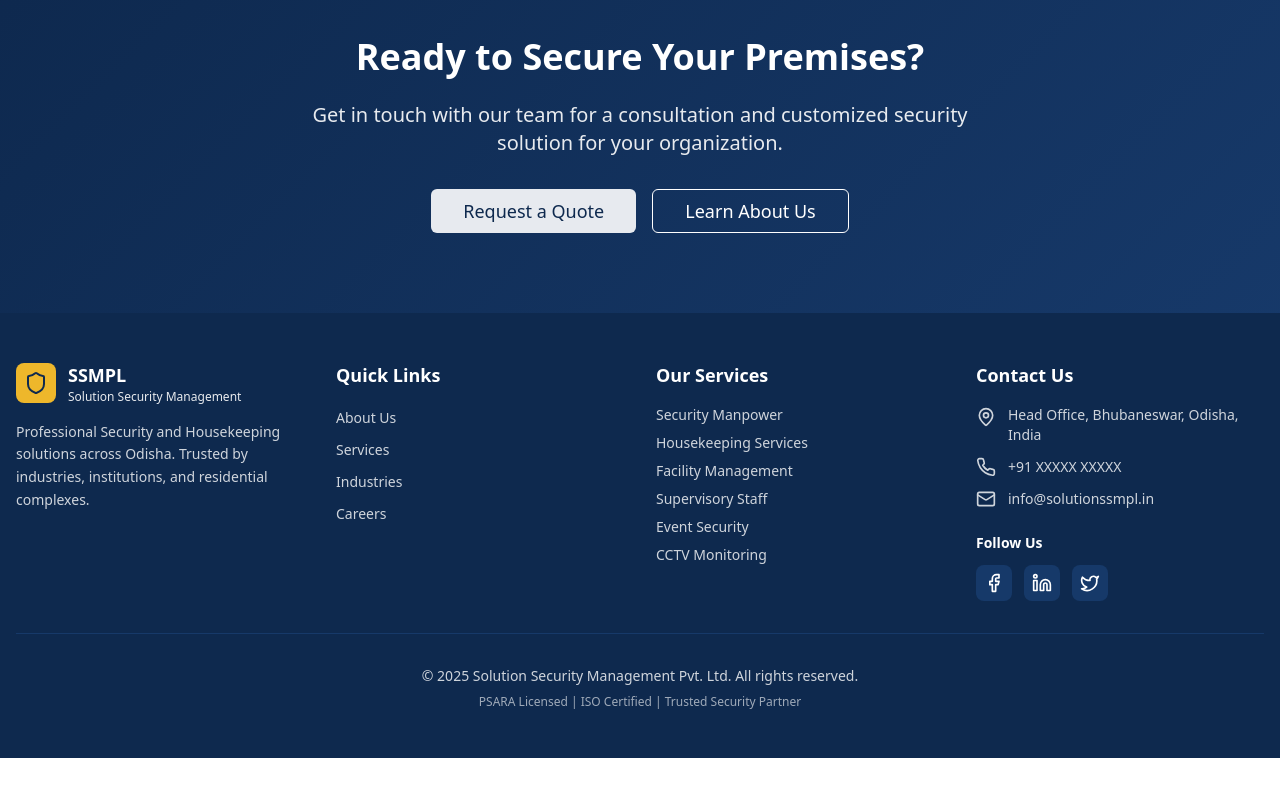
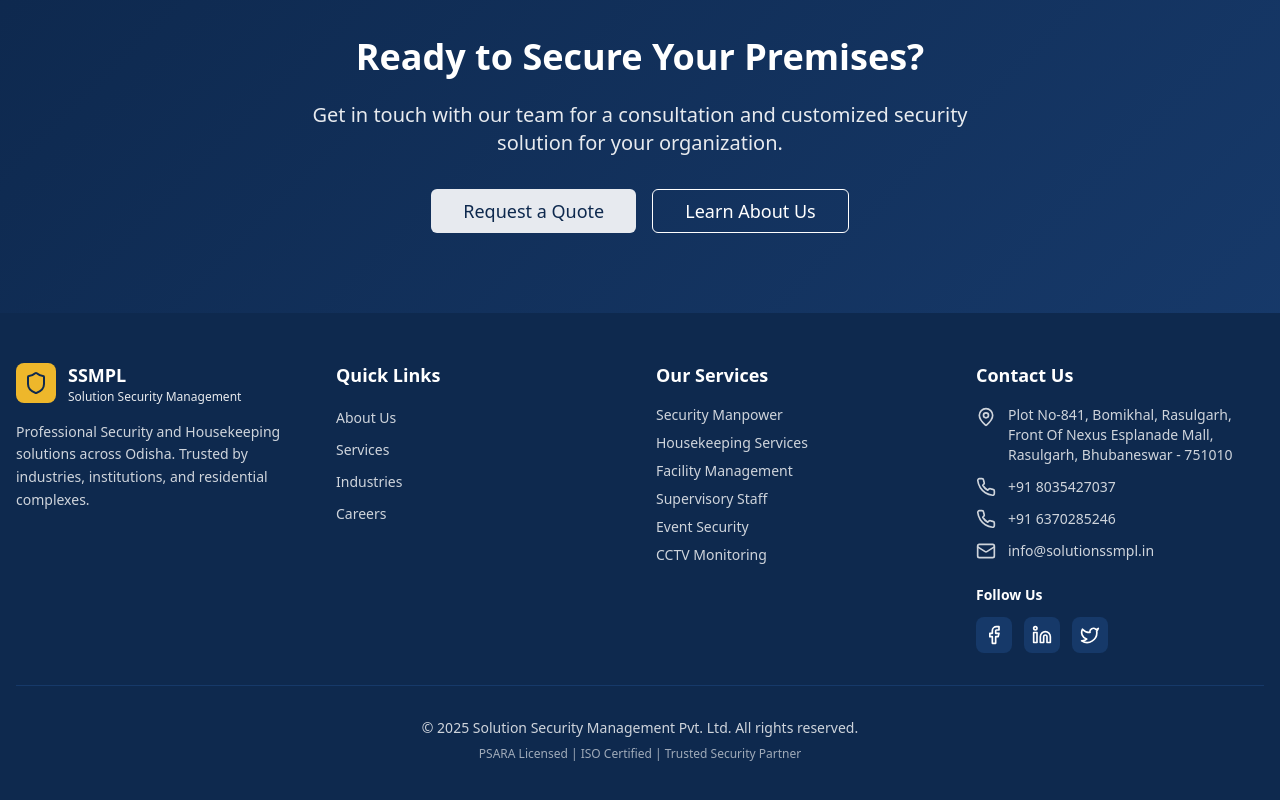
Before and after one commit to birendraorder-hub/ssmpl, a React (Vite) app: page / in a window 1280 px wide. Shown: the part 2454-3254 px from the top of the page. Before the commit the page ends 3212 px from the top, so only its background shows below. Built offline with nearby package versions, Linux system fonts and the light colour scheme; the HTML template or start-up script is replaced by a standard one.

Commit message:
Update contact information

```diff
--- a/src/components/Footer.tsx
+++ b/src/components/Footer.tsx
@@ -66,13 +66,19 @@ const Footer = () => {
               <li className="flex items-start space-x-3">
                 <MapPin className="h-5 w-5 opacity-80 flex-shrink-0 mt-0.5" />
                 <span className="text-sm opacity-80">
-                  Head Office, Bhubaneswar, Odisha, India
+                  Plot No-841, Bomikhal, Rasulgarh, Front Of Nexus Esplanade Mall, Rasulgarh, Bhubaneswar - 751010
                 </span>
               </li>
               <li className="flex items-center space-x-3">
                 <Phone className="h-5 w-5 opacity-80 flex-shrink-0" />
-                <a href="tel:+91XXXXXXXXXX" className="text-sm opacity-80 hover:opacity-100 hover:text-accent transition-all">
-                  +91 XXXXX XXXXX
+                <a href="tel:+918035427037" className="text-sm opacity-80 hover:opacity-100 hover:text-accent transition-all">
+                  +91 8035427037
+                </a>
+              </li>
+              <li className="flex items-center space-x-3">
+                <Phone className="h-5 w-5 opacity-80 flex-shrink-0" />
+                <a href="tel:+916370285246" className="text-sm opacity-80 hover:opacity-100 hover:text-accent transition-all">
+                  +91 6370285246
                 </a>
               </li>
               <li className="flex items-center space-x-3">
--- a/src/pages/Careers.tsx
+++ b/src/pages/Careers.tsx
@@ -310,7 +310,10 @@ const Careers = () => {
                   Email: <a href="mailto:careers@solutionssmpl.in" className="text-primary hover:text-accent transition-colors">careers@solutionssmpl.in</a>
                 </p>
                 <p>
-                  Phone: <a href="tel:+91XXXXXXXXXX" className="text-primary hover:text-accent transition-colors">+91 XXXXX XXXXX</a>
+                  Phone: <a href="tel:+918035427037" className="text-primary hover:text-accent transition-colors">+91 8035427037</a>
+                </p>
+                <p>
+                  <a href="tel:+916370285246" className="text-primary hover:text-accent transition-colors">+91 6370285246</a>
                 </p>
               </div>
             </CardContent>
--- a/src/pages/Contact.tsx
+++ b/src/pages/Contact.tsx
@@ -54,12 +54,12 @@ const Contact = () => {
     {
       icon: <MapPin className="h-6 w-6" />,
       title: "Head Office",
-      details: ["Bhubaneswar, Odisha", "India"],
+      details: ["Plot No-841, Bomikhal, Rasulgarh", "Front Of Nexus Esplanade Mall", "Bhubaneswar - 751010, Odisha"],
     },
     {
       icon: <Phone className="h-6 w-6" />,
       title: "Phone",
-      details: ["+91 XXXXX XXXXX", "+91 XXXXX XXXXX"],
+      details: ["+91 8035427037", "+91 6370285246"],
     },
     {
       icon: <Mail className="h-6 w-6" />,
```
